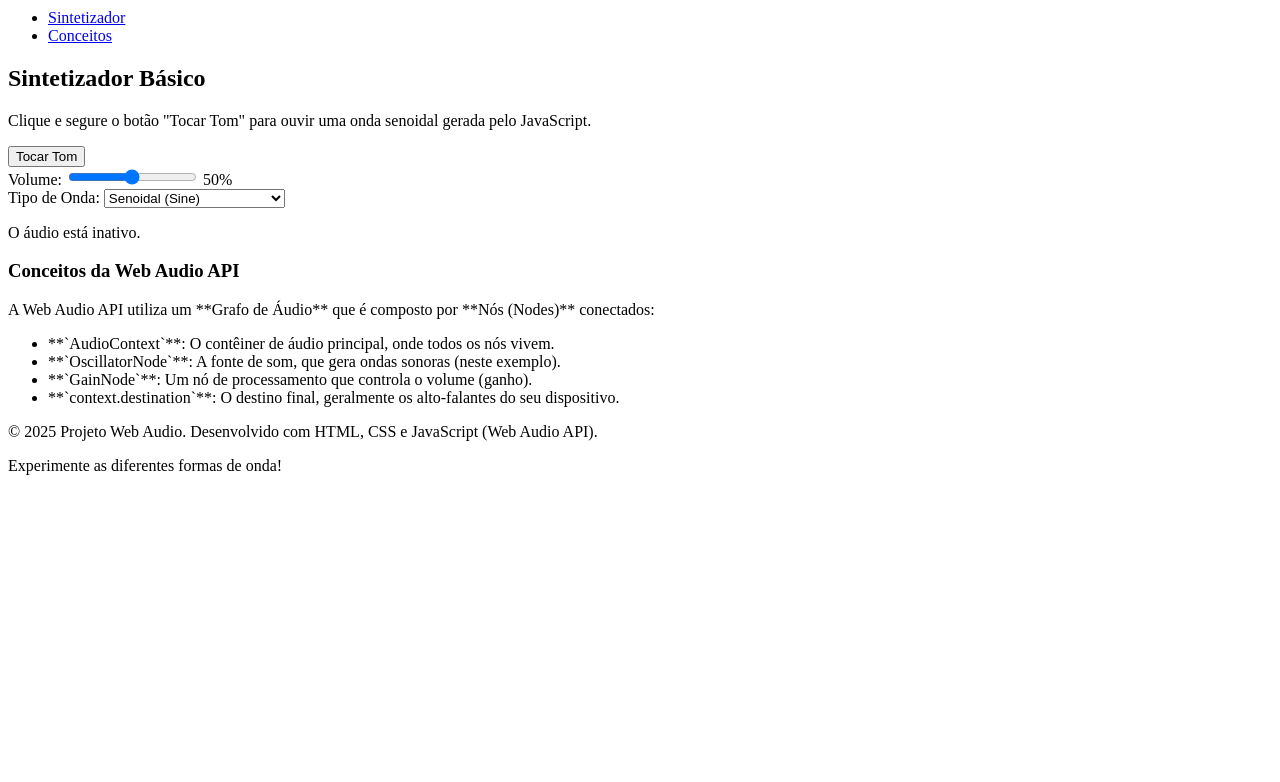
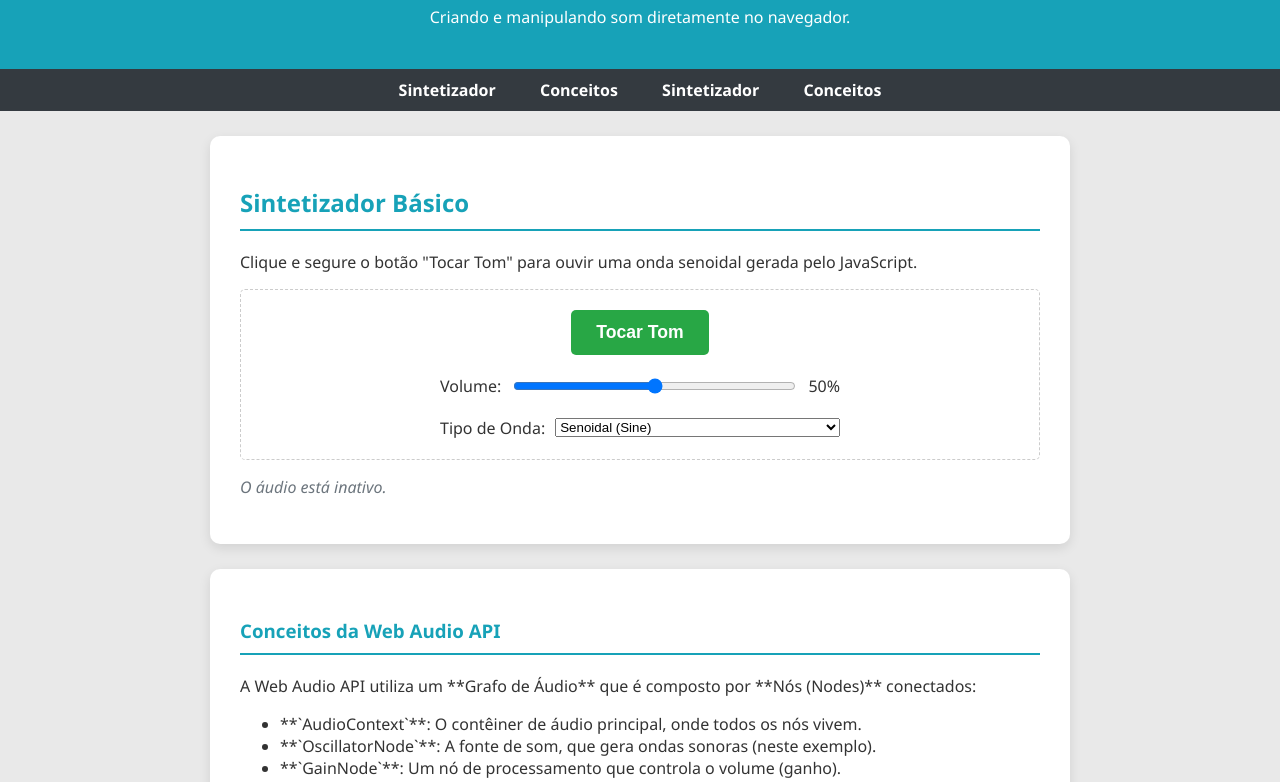
Before and after one commit to AntonioLuizBueno/novamerge, a plain HTML site: page index.html in a window 1280 px wide. Shown: the part 105-887 px from the top of the page. Before the commit the page ends 800 px from the top, so only its background shows below. Drawn offline with Linux system fonts and the light colour scheme; a script that the page names is missing.

Commit message:
feat: Adicionados novos arquivos de configuracao

```diff
--- a/index.html
+++ b/index.html
@@ -18,6 +18,8 @@
 
     <nav>
         <ul>
+            <li><a href="#sintetizador">Sintetizador</a></li>
+            <li><a href="#conceitos">Conceitos</a></li>
             <li><a href="#sintetizador">Sintetizador</a></li>
             <li><a href="#conceitos">Conceitos</a></li>
         </ul>
--- /dev/null
+++ b/style.css
@@ -0,0 +1,125 @@
+/*style.css*/
+/* Reset Básico */
+body {
+    font-family: 'Segoe UI', Tahoma, Geneva, Verdana, sans-serif;
+    margin: 0;
+    padding: 0;
+    background-color: #e9e9e9;
+    color: #333;
+}
+
+/* Header */
+header {
+    background-color: #17a2b8;
+    /* Ciano/Azul */
+    color: white;
+    padding: 25px;
+    text-align: center;
+    box-shadow: 0 4px 6px rgba(0, 0, 0, 0.1);
+}
+
+/* Nav */
+nav {
+    background-color: #343a40;
+    /* Cinza escuro */
+    padding: 10px 0;
+}
+
+nav ul {
+    list-style: none;
+    padding: 0;
+    margin: 0;
+    text-align: center;
+}
+
+nav ul li {
+    display: inline;
+    margin: 0 20px;
+}
+
+nav ul li a {
+    color: white;
+    text-decoration: none;
+    font-weight: 600;
+    transition: color 0.3s;
+}
+
+nav ul li a:hover {
+    color: #17a2b8;
+}
+
+/* Main e Section */
+main,
+section {
+    padding: 30px;
+    margin: 25px auto;
+    width: 80%;
+    max-width: 800px;
+    background-color: white;
+    border-radius: 10px;
+    box-shadow: 0 4px 12px rgba(0, 0, 0, 0.1);
+}
+
+h2,
+h3 {
+    color: #17a2b8;
+    border-bottom: 2px solid #17a2b8;
+    padding-bottom: 10px;
+    margin-bottom: 20px;
+}
+
+/* Controles de Áudio */
+.controls-container {
+    display: flex;
+    flex-direction: column;
+    align-items: center;
+    gap: 20px;
+    padding: 20px;
+    border: 1px dashed #ccc;
+    border-radius: 5px;
+}
+
+.slider-group {
+    display: flex;
+    align-items: center;
+    gap: 10px;
+    width: 100%;
+    max-width: 400px;
+}
+
+#playButton {
+    background-color: #28a745;
+    /* Verde */
+    color: white;
+    border: none;
+    padding: 12px 25px;
+    font-size: 1.1em;
+    font-weight: bold;
+    border-radius: 5px;
+    cursor: pointer;
+    transition: background-color 0.2s, transform 0.1s;
+}
+
+#playButton:active {
+    background-color: #218838;
+    transform: scale(0.98);
+}
+
+#volumeSlider,
+#waveType {
+    flex-grow: 1;
+}
+
+#audioStatus {
+    font-style: italic;
+    color: #6c757d;
+}
+
+/* Footer */
+footer {
+    background-color: #343a40;
+    color: white;
+    text-align: center;
+    padding: 15px;
+    margin-top: 30px;
+}
```
